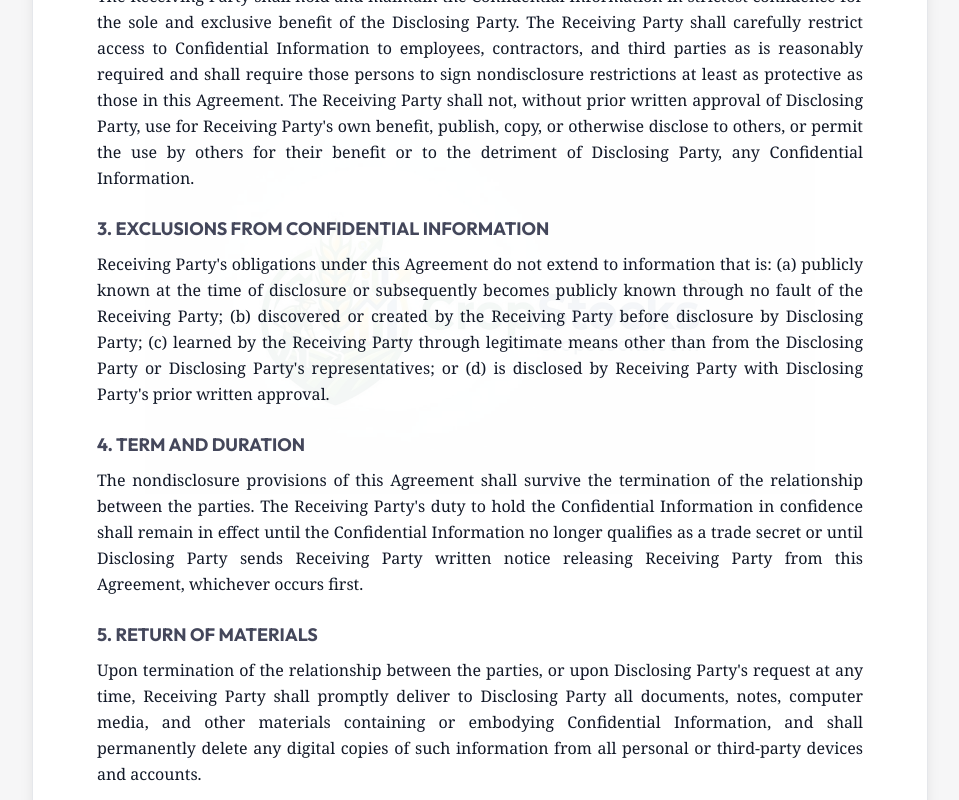
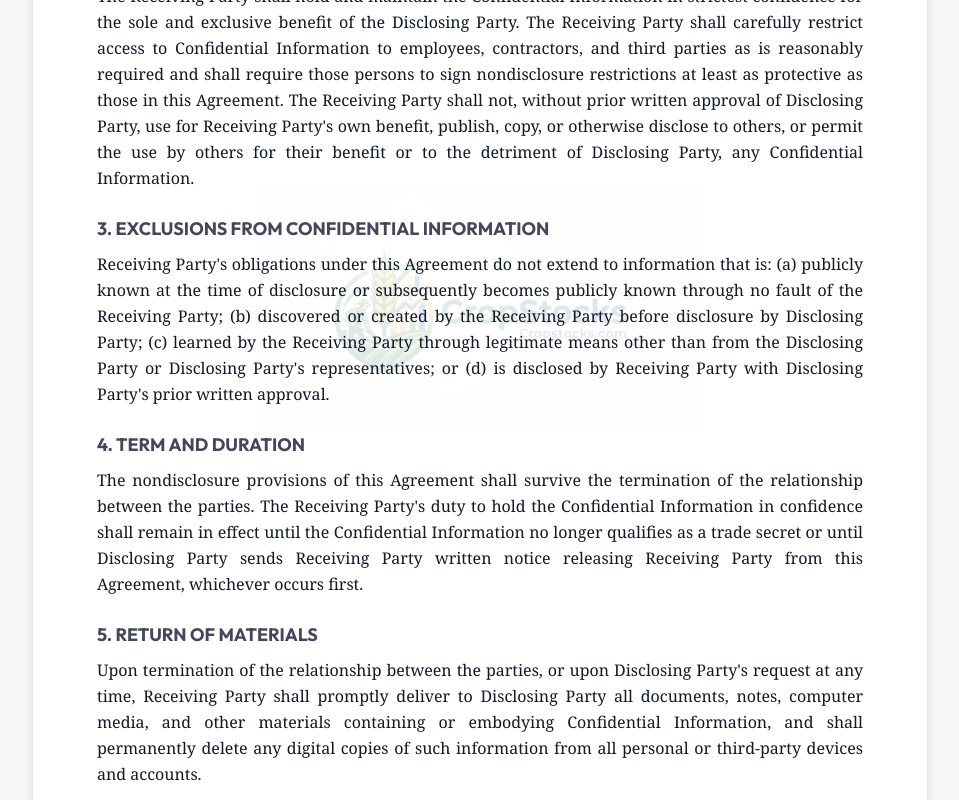
Before and after one commit to cropstocks/CropStocks, a React (Vite) app in the folder client/: page /documents in a window 1280 px wide. Shown: the part 1820-2620 px from the top of the page, without its empty margins (160-1119 px from the left). Built offline with nearby package versions, Linux system fonts and the light colour scheme; no server answers; sample sign-in values are in the browser's storage.

Commit message:
style: Increase watermark opacity

```diff
--- a/client/src/pages/DocumentGenerator.jsx
+++ b/client/src/pages/DocumentGenerator.jsx
@@ -152,8 +152,8 @@ export default function DocumentGenerator() {
       <div className="relative bg-white p-10 md:p-16 shadow-lg print:shadow-none print:p-0 max-w-4xl mx-auto border border-gray-200 print:border-none font-serif text-gray-900 leading-relaxed text-justify min-h-screen">
 
         {/* Watermark Logo */}
-        <div className="absolute inset-0 flex justify-center items-center pointer-events-none opacity-[0.04] z-0 overflow-hidden">
-           <img src="/logo.png" alt="Watermark" className="w-3/4 object-contain" />
+        <div className="absolute inset-0 flex justify-center items-center pointer-events-none opacity-[0.12] z-0 overflow-hidden">
+           <img src="/logo.png" alt="Watermark" className="w-3/4 md:w-1/2 object-contain mix-blend-multiply" />
         </div>
 
         {/* Content Container (placed above watermark) */}
```
